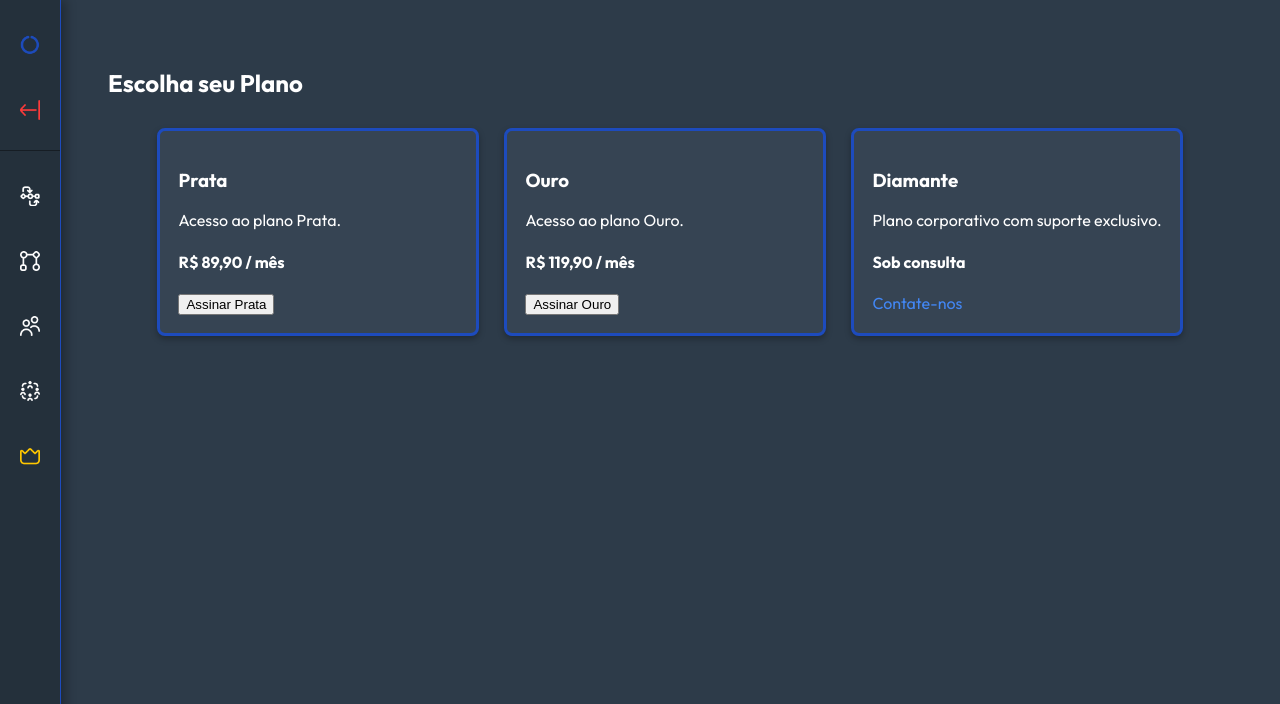
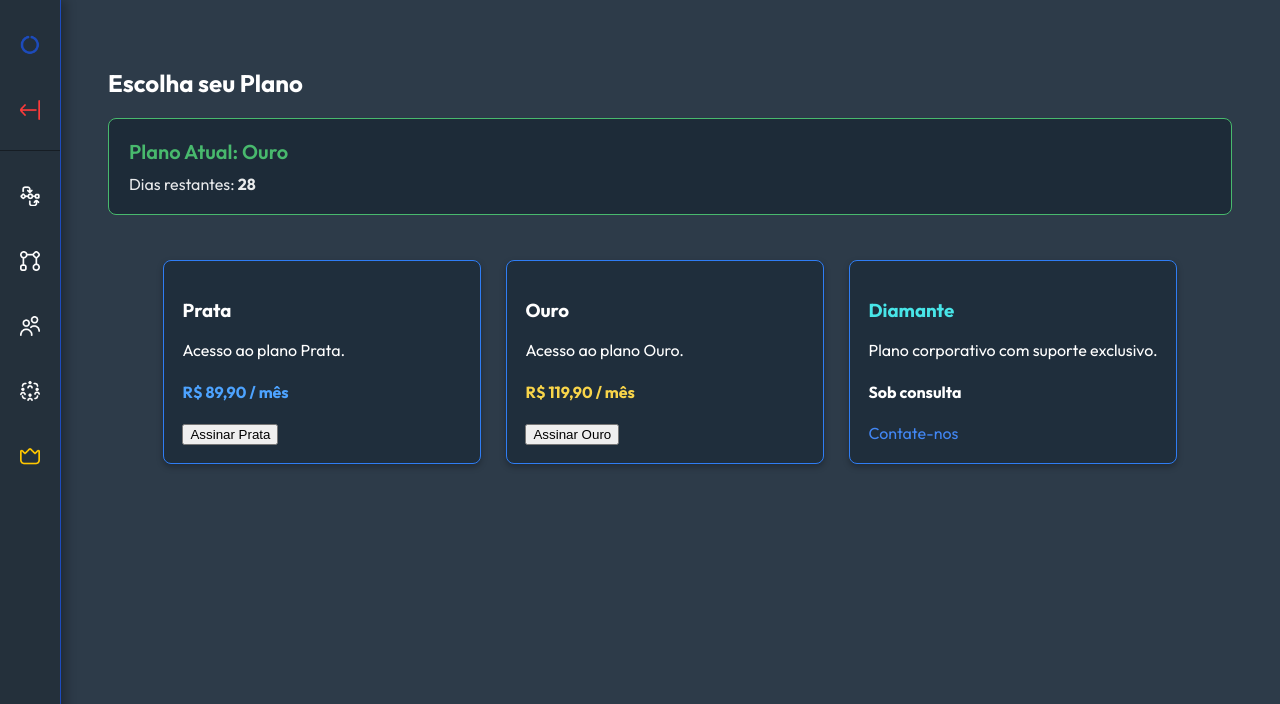
Before and after one commit to joaopcarossine/PI-4-SEMESTRE, a Django app: page /assinatura/ in a window 1280 px wide. Shown: the top 704 px of the page. Run offline with Django 5.2, Linux system fonts and the light colour scheme; a user stored in the database is signed in; data comes from the database, SQL or seed files in the repository.

Commit message:
👌 STYLE: Assinaturas

```diff
--- a/FLUXO_APROVACAO/SISTEMA/models.py
+++ b/FLUXO_APROVACAO/SISTEMA/models.py
@@ -37,6 +37,9 @@ class Usuario(AbstractUser):
         db_table = "usuarios"
         verbose_name = "Usuário"
         verbose_name_plural = "Usuários"
+
+    def assinatura_atual(self):
+        return self.assinaturas.filter(status="ativo").order_by('-data_inicio').first()
 
     def __str__(self):
         return self.username
--- a/FLUXO_APROVACAO/SISTEMA/templates/assinaturas.html
+++ b/FLUXO_APROVACAO/SISTEMA/templates/assinaturas.html
@@ -1,11 +1,13 @@
 {% load static %}
 <!DOCTYPE html>
-<html lang="en">
+<html lang="pt-BR">
 
 <head>
     <meta charset="UTF-8">
     <meta name="viewport" content="width=device-width, initial-scale=1.0">
-    <title>Document</title>
+
+    <title>Assinaturas</title>
+
     <link rel="stylesheet" href="{% static 'css/style.css' %}">
     <style>
         @import url('https://fonts.googleapis.com/css2?family=Outfit:wght@100..800&display=swap');
@@ -16,12 +18,35 @@
             justify-content: center;
             align-items: stretch;
             flex-wrap: nowrap;
-            /* impede de quebrar linha */
             padding: 10px;
         }
 
         .planos-container .card {
             min-width: 280px;
+            background: #1f2e3c;
+            border: 1px solid #2f7df4;
+            color: white;
+        }
+
+        .status-card {
+            background: #1d2b38;
+            border: 1px solid #48b96d;
+            padding: 20px;
+            border-radius: 8px;
+            margin-bottom: 35px;
+            color: white;
+        }
+
+        .status-title {
+            font-size: 20px;
+            font-weight: 600;
+            color: #48b96d;
+            margin-bottom: 10px;
+        }
+
+        .dias-restantes {
+            font-size: 16px;
+            opacity: 0.9;
         }
     </style>
 </head>
@@ -29,20 +54,31 @@
 <body>
 
     {% include 'sidebar.html' %}
+
     <div class="main-content">
         <div class="container mt-4">
 
             <h2 class="text-center mb-5">Escolha seu Plano</h2>
 
-            <!-- 🔥 AQUI: container que deixa tudo lado a lado -->
+            {% if assinatura %}
+            <!-- ⚡ Status atual da assinatura -->
+            <div class="status-card">
+                <div class="status-title">Plano Atual: {{ assinatura.plano|title }}</div>
+                <div class="dias-restantes">
+                    Dias restantes: <strong>{{ dias_restantes }}</strong>
+                </div>
+            </div>
+            {% endif %}
+
+            <!-- 🔥 Planos lado a lado -->
             <div class="planos-container">
 
                 <!-- Plano Prata -->
-                <div class="card shadow-sm">
+                <div class="card shadow-sm p-3">
                     <div class="card-body text-center">
-                        <h3>Prata</h3>
+                        <h3 class="text-primary">Prata</h3>
                         <p>Acesso ao plano Prata.</p>
-                        <h4 class="text-primary">R$ 89,90 / mês</h4>
+                        <h4 style="color:#4da3ff;">R$ 89,90 / mês</h4>
 
                         <form action="{% url 'checkout_prata' %}" method="post">
                             {% csrf_token %}
@@ -54,11 +90,11 @@
                 </div>
 
                 <!-- Plano Ouro -->
-                <div class="card shadow-sm">
+                <div class="card shadow-sm p-3">
                     <div class="card-body text-center">
-                        <h3>Ouro</h3>
+                        <h3 class="text-warning">Ouro</h3>
                         <p>Acesso ao plano Ouro.</p>
-                        <h4 class="text-warning">R$ 119,90 / mês</h4>
+                        <h4 style="color:#f9d54a;">R$ 119,90 / mês</h4>
 
                         <form action="{% url 'checkout_ouro' %}" method="post">
                             {% csrf_token %}
@@ -70,11 +106,11 @@
                 </div>
 
                 <!-- Plano Diamante -->
-                <div class="card shadow-sm">
+                <div class="card shadow-sm p-3">
                     <div class="card-body text-center">
-                        <h3>Diamante</h3>
+                        <h3 style="color:#48e5e8;">Diamante</h3>
                         <p>Plano corporativo com suporte exclusivo.</p>
-                        <h4 class="text-dark">Sob consulta</h4>
+                        <h4 style="color:white;">Sob consulta</h4>
 
                         <a href="https://wa.me/551199999999999?text=Olá!%20Quero%20saber%20sobre%20o%20Plano%20Diamante!"
                             target="_blank" class="btn btn-dark w-100 mt-3">
@@ -83,7 +119,7 @@
                     </div>
                 </div>
 
-            </div> <!-- fim planos-container -->
+            </div> <!-- /planos-container -->
 
         </div>
     </div>
--- a/FLUXO_APROVACAO/SISTEMA/views.py
+++ b/FLUXO_APROVACAO/SISTEMA/views.py
@@ -14,6 +14,7 @@ from django.http import HttpResponse
 import json
 from django.http import JsonResponse
 from django.views.decorators.csrf import csrf_exempt
+from datetime import timedelta
 
 ## Login
 def login_view(request):
@@ -353,7 +354,19 @@ API_KEY = os.getenv("ABACATEPAY_API_KEY") or getattr(settings, "ABACATEPAY_API_K
 
 @login_required
 def assinatura_view(request):
-    return render(request, 'assinaturas.html')
+    assinatura = request.user.assinaturas.filter(status="ativo").order_by('-data_inicio').first()
+
+    dias_restantes = None
+    if assinatura:
+        # Cada plano dura 30 dias
+        expiracao = assinatura.data_inicio + timedelta(days=30)
+        hoje = timezone.localdate()
+        dias_restantes = max((expiracao - hoje).days, 0)
+
+    return render(request, 'assinaturas.html', {
+        "assinatura": assinatura,
+        "dias_restantes": dias_restantes
+    })
 
 @login_required
 def checkout_prata(request):
@@ -435,7 +448,7 @@ def checkout_ouro(request):
     except Exception as e:
         return HttpResponse(f"Erro inesperado: {e}", status=500)
 
-WEBHOOK_SECRET = os.getenv("WEBHOOK_SECRET") or getattr
+WEBHOOK_SECRET = os.getenv("WEBHOOK_SECRET") or getattr(settings, "WEBHOOK_SECRET", None)
 
 @csrf_exempt
 def abacatepay_webhook(request):
```
